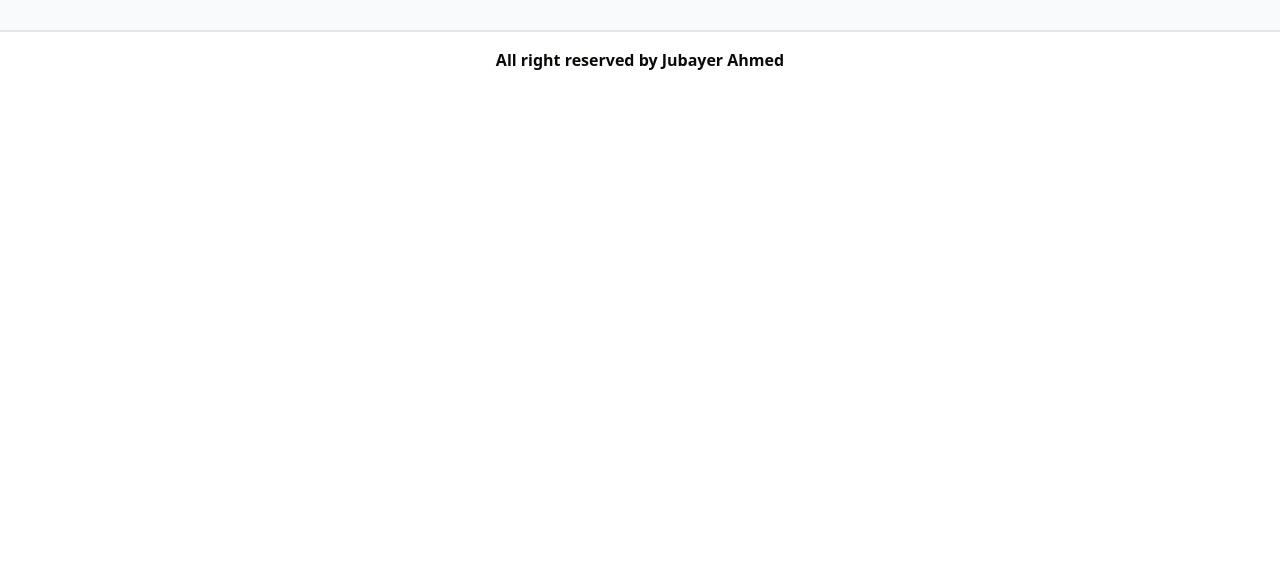
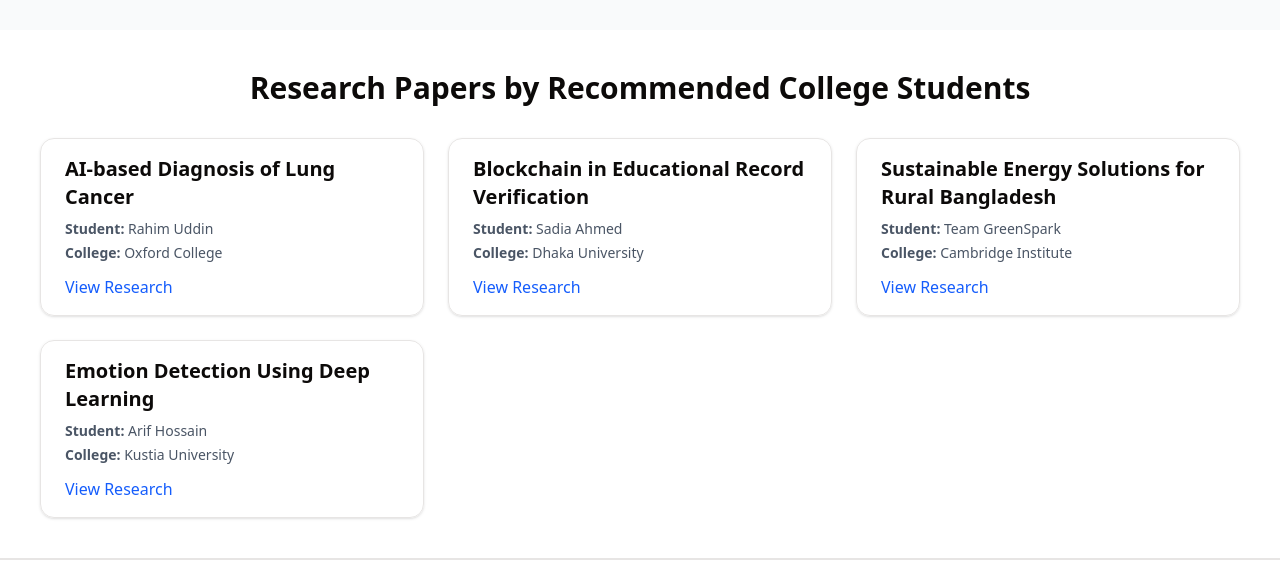
Before and after one commit to jubayer718/college-booking-app, a Next.js app: page / in a window 1280 px wide. Shown: the part 1002-1570 px from the top of the page. Before the commit the page ends 1090 px from the top, so only its background shows below. Built offline with nearby package versions, Linux system fonts and the light colour scheme; no server answers.

Commit message:
research paper section created.

```diff
--- a/src/app/page.tsx
+++ b/src/app/page.tsx
@@ -1,6 +1,7 @@
 
-import CollegeGallery from "@/components/layout/CollegeGallery";
+import CollegeGallery from "@/components/layout/home/CollegeGallery";
 import SearchFilter from "@/components/layout/SearchFilter";
+import ResearchPapers from "@/components/layout/home/ResearchPepar"
 
 
 export default function Home() {
@@ -11,8 +12,8 @@ export default function Home() {
 
       {/* college gallery */}
       <CollegeGallery/>
-
-
+    {/* Research paper section */}
+    <ResearchPapers/>
     </div>
   );
 }
--- /dev/null
+++ b/src/components/layout/home/ResearchPepar.tsx
@@ -0,0 +1,61 @@
+'use client';
+
+const researchPapers = [
+  {
+    title: "AI-based Diagnosis of Lung Cancer",
+    student: "Rahim Uddin",
+    college: "Oxford College",
+    link: "https://scholar.google.com/some-paper-link",
+  },
+  {
+    title: "Blockchain in Educational Record Verification",
+    student: "Sadia Ahmed",
+    college: "Dhaka University",
+    link: "https://example.com/blockchain-research",
+  },
+  {
+    title: "Sustainable Energy Solutions for Rural Bangladesh",
+    student: "Team GreenSpark",
+    college: "Cambridge Institute",
+    link: "https://example.com/green-energy-paper",
+  },
+  {
+    title: "Emotion Detection Using Deep Learning",
+    student: "Arif Hossain",
+    college: "Kustia University",
+    link: "https://example.com/emotion-ai-paper",
+  },
+];
+
+const ResearchPapers = () => {
+  return (
+    <section className="py-10 px-4 md:px-10 bg-white">
+      <h2 className="text-3xl font-bold text-center mb-8">
+       Research Papers by Recommended College Students
+      </h2>
+      <div className="grid gap-6 grid-cols-1 sm:grid-cols-2 md:grid-cols-3">
+        {researchPapers.map((paper, idx) => (
+          <div key={idx} className="hover:scale-[1.02] border rounded-xl p-6 py-4 shadow hover:shadow-md transition">
+            <h3 className="text-xl font-semibold mb-2">{paper.title}</h3>
+            <p className="text-sm text-gray-600 mb-1">
+              <strong>Student:</strong> {paper.student}
+            </p>
+            <p className="text-sm text-gray-600 mb-3">
+              <strong>College:</strong> {paper.college}
+            </p>
+            <a
+              href={paper.link}
+              target="_blank"
+              className="inline-block text-blue-600 font-medium hover:underline"
+              rel="noopener noreferrer"
+            >
+             View Research
+            </a>
+          </div>
+        ))}
+      </div>
+    </section>
+  );
+};
+
+export default ResearchPapers;
```
Also changed, not shown: src/components/layout/home/CollegeGallery.tsx (renamed from src/components/layout/CollegeGallery.tsx).
